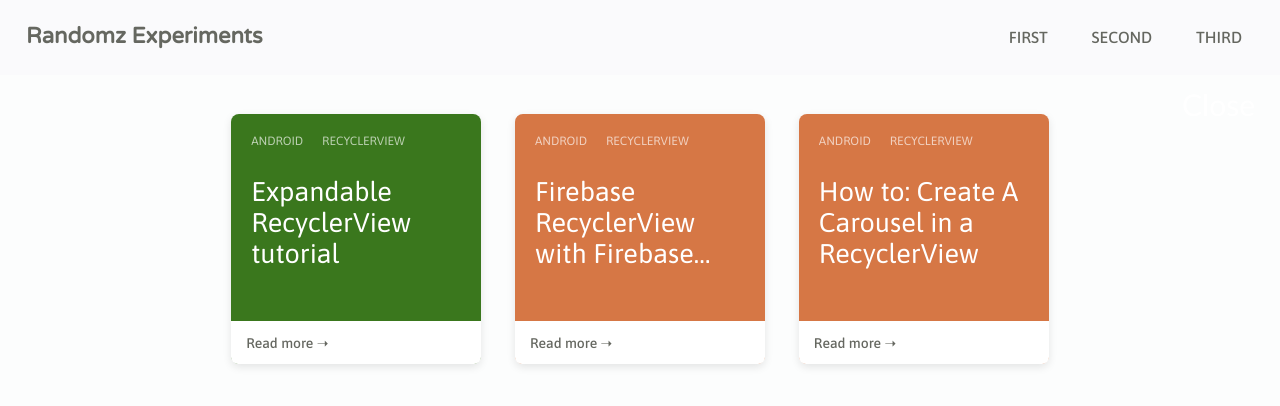
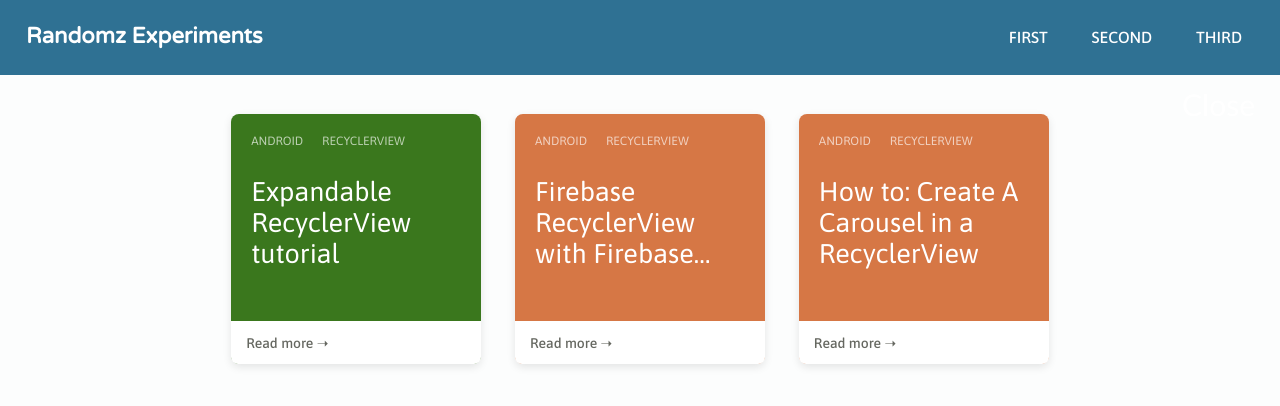
Before and after one commit to randomzExperiments/RandomzExperiments.github.io, a plain HTML site: page index.html in a window 1280 px wide. Both pictures are taken after a click on the element "Close". Drawn offline with nearby package versions, Linux system fonts and the light colour scheme.

Commit message:
toolbar animation fixed

```diff
--- a/index.html
+++ b/index.html
@@ -87,7 +87,7 @@
         });
 
         $(".button-close").click(function() {
-            $(".toolbar").stop().animate({"backgroundColor":"#fafafc","color":"#656760"}, 1300);
+            $(".toolbar").stop().animate({"backgroundColor":"#2f7193","color":"#ffffff"}, 1300);
             $(".article").fadeOut(400);
         });
 	</script>
```
